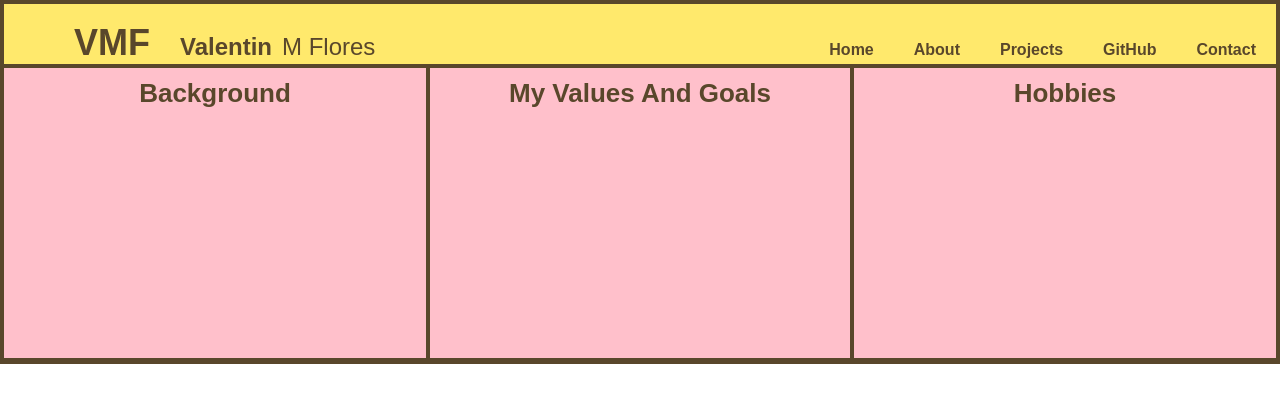
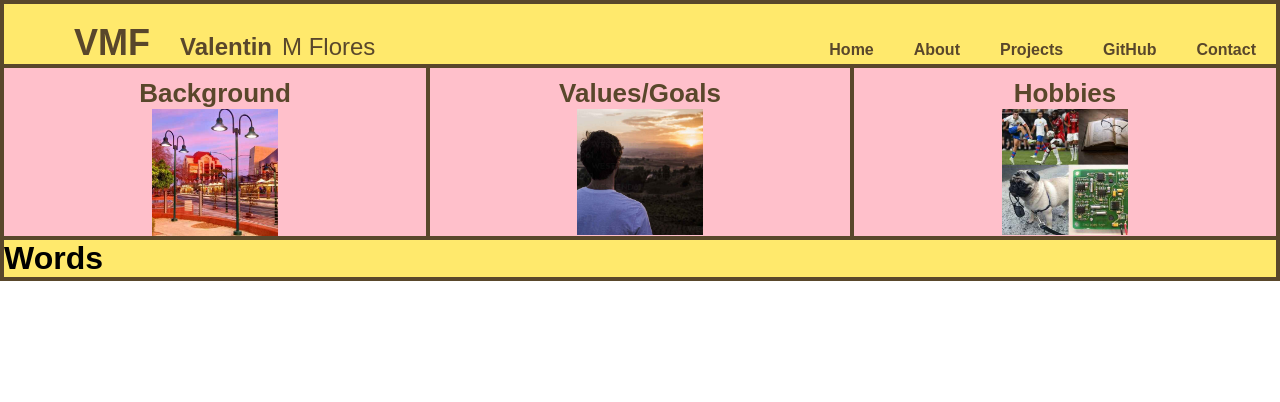
Before and after one commit to FloresVal07/vmf-portfolio, a React (Vite) app: page /about in a window 1280 px wide. Shown: the top 402 px of the page. Built offline with nearby package versions, Linux system fonts and the light colour scheme.

Commit message:
Added Pictures and Refactored

```diff
--- a/src/Pages/About.css
+++ b/src/Pages/About.css
@@ -1,15 +1,19 @@
 #about{
-    height: 300px;
+    display: flex;
+    flex-direction: column;
+}
+.top{
     display: flex;
     flex-direction: column;
 }
 .top-column{
     background-color: pink;
     display: flex;
-    justify-content: center;
+    flex-direction: column;
+    align-items: center;
     border-right: 2px solid #59472B;
     border-left: 2px solid #59472B;
-    border-bottom: 2px solid #59472B;
+    border-bottom: 4px solid #59472B;
     width: 100%;
 }
 #left-column{
@@ -23,9 +27,13 @@
     margin-top: 10px;
     font-size: 26px;
 }
+.column-image{
+    min-width: 100px;
+    width: 30%;
+}
 
-@media (min-width: 750px) {
-    #about{
+@media (min-width: 620px) {
+    .top{
         flex-direction: row;
     }
     .top-column{
--- a/src/Pages/About.jsx
+++ b/src/Pages/About.jsx
@@ -1,17 +1,26 @@
 import "./About.css";
+import MesaPic from "../assets/carouselImages/mesa.jpg";
+import Hobbies from "../assets/carouselImages/hob1234.jpg";
+import ManLooking from "../assets/carouselImages/manlookingintosky.jpg";
 
 function About(){
     return(
         <div className="content" id="about">
+            <div className="top">
                 <div className="top-column" id="left-column">
                     <h1 className="column-title">Background</h1>
+                    <img src={MesaPic} alt="Mesa" className="column-image"/>
                 </div>
                 <div className="top-column" id="middle-column">
-                <h1 className="column-title">My Values And Goals</h1>
+                    <h1 className="column-title">Values/Goals</h1>
+                    <img src={ManLooking} alt="Values" className="column-image"/>
                 </div>
                 <div className="top-column" id="right-column">
                     <h1 className="column-title">Hobbies</h1>
+                    <img src={Hobbies} alt="Hobbies" className="column-image"/>
                 </div>
+            </div>
+            <h1>Words</h1>
         </div>
     );
 }
```
Lines whose indentation alone changed are shown as unchanged.
